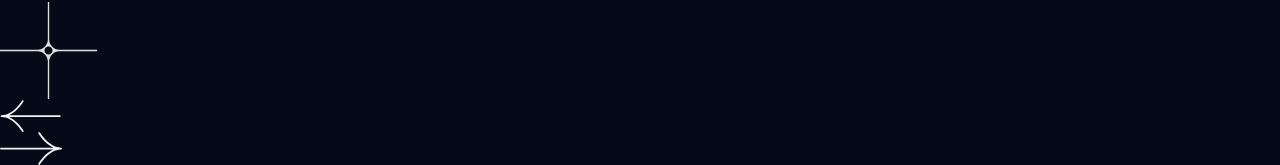
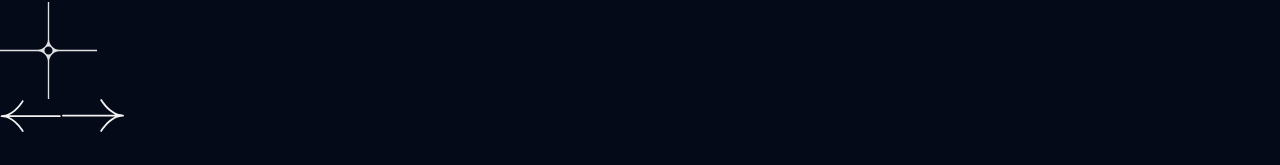
Before and after one commit to VanshSahay/Portfolio, a React (Vite) app: page / in a window 1280 px wide. Shown: the part 1570-1735 px from the top of the page. After the commit the page ends 1708 px from the top, so only its background shows below. Built offline with nearby package versions, Linux system fonts and the light colour scheme.

Commit message:
added hover transitions for arrow and plus icons

```diff
--- a/src/containers/Header/Header.jsx
+++ b/src/containers/Header/Header.jsx
@@ -12,20 +12,24 @@ function Header() {
           <div id='title-section' className='h-full border-t flex justify-between border-white/[0.1]'>
             <h1 className='text-7xl font-black tracking-widest text-white py-24 px-20' style={{fontFamily: "Bebas Neue"}}>RECREATING<br/>FUTURES</h1>
             <a href="#">
-              <img src="../../../plus.svg" className='text-white py-24 px-24' alt="" />
+              <img src="../../../plus.svg" className='text-white py-24 px-24 transition hover:rotate-90 duration-300' alt="" />
             </a>
           </div>
           <div id='nav-section' className='grid grid-cols-2 h-full border-t border-l border-white/[0.1]'>
-            <div className='h-full w-full border-l border-white/[0.1] flex justify-center'>
+            <button>
+              <div className='h-full w-full border-l border-white/[0.1] flex justify-center transition hover:bg-[#0a0f23] duration-300'>
                 <a href="#">
                   <img src="../../../left-arrow.svg" className='py-36' alt="" />
                 </a>
               </div>
-            <div className='h-full w-full border-l border-white/[0.1] flex justify-center'>
+            </button>
+            <button>
+              <div className='h-full w-full border-l border-white/[0.1] flex justify-center transition hover:bg-[#0a0f23] duration-300'>
                 <a href="#">
                   <img src="../../../right-arrow.svg" className='py-36' alt="" />
                 </a>
               </div>
+            </button>
           </div>
         </article>
         <article className='grid h-full'></article>
```
Lines whose indentation alone changed are shown as unchanged.
